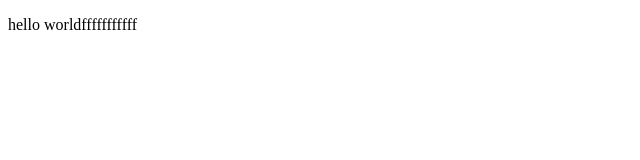
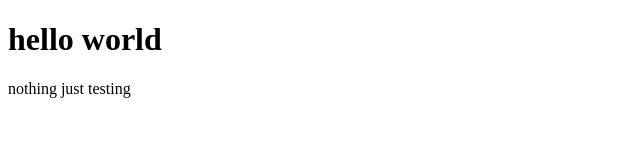
Before and after one commit to natashaa04/nn, a plain HTML site: page index.html in a window 1280 px wide. Shown: the whole page, without its empty margins (0-640 px from the left). Drawn offline with Linux system fonts and the light colour scheme.

Commit message:
master: added h1 and p

```diff
--- a/index.html
+++ b/index.html
@@ -7,6 +7,7 @@
 
 </head>
 <body>
-    <p>hello worldfffffffffff</p>
+    <h1>hello world</h1>
+    <p>nothing just testing</p>
 </body>
 </html>
```
